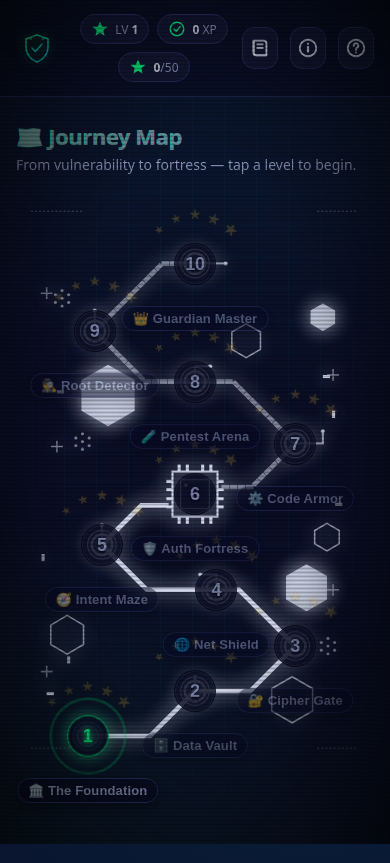
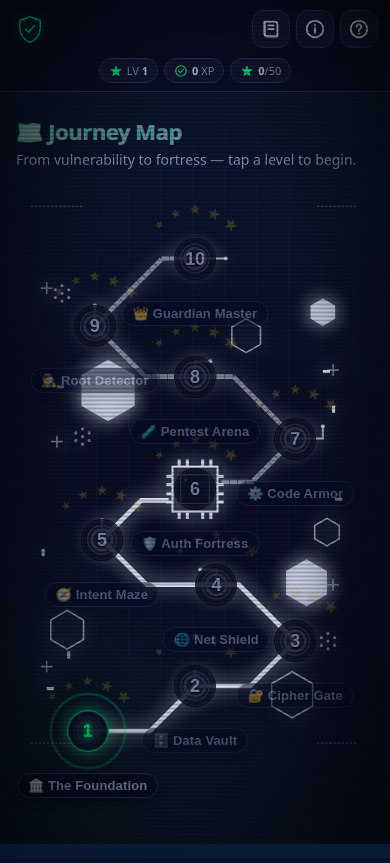
Before and after one commit to jacksonfdam/DroidGuard, a website: page src/index.html in a window 390 px wide. Drawn offline with Linux system fonts and the light colour scheme.

Commit message:
fix(mobile): two-row HUD with inline chips and grouped nav
The mobile HUD was stacking everything vertically: shield in the
top-left, chips one-per-row in the middle, three buttons one-per-row
on the right. Cause was flex-wrap: wrap on the parent combined with
justify-content: space-between, which laid every wrapped item on its
own row.

Two coordinated changes:

  HTML
    Wrap btnCodex / btnAbout / btnCredits in a single .hud__nav
    container. They now travel together as one flex item instead
    of three.

  CSS
    Desktop layout is unchanged (brand · stats · nav, space-between).

    Mobile (<540px) layout becomes a two-row affair:
      - .hud uses flex-wrap: wrap with a small row-gap.
      - .hud__stats gets order: 10 + flex: 1 0 100%, forcing it
        onto a new row.
      - Chips inside .hud__stats keep flex-wrap: nowrap so they
        stay inline; padding shrinks to 4×9px and font to 11px.
      - Brand and nav stay on row 1 with space-between, naturally
        glued to the left and right edges.
      - Buttons shrink to 38px, logo to 30px, brand padding tightens.

Result on a 360px viewport:
  row 1: [shield]                           [📚][ℹ️][?]
  row 2:        [LV1] [0XP] [0/50]

```diff
--- a/src/css/styles.css
+++ b/src/css/styles.css
@@ -64,6 +64,9 @@ body::before {
   background: linear-gradient(180deg, rgba(10,14,39,.95), rgba(10,14,39,.75));
   backdrop-filter: blur(10px);
   border-bottom: 1px solid var(--line);
+}
+.hud__nav {
+  display: flex; gap: 8px; align-items: center;
 }
 .hud__btn {
   width: 42px; height: 42px;
@@ -652,7 +655,35 @@ body::before {
 
 /* ── Responsive ── */
 @media (max-width: 540px) {
-  .hud__chip { padding: 5px 10px; font-size: 12px; }
+  /* HUD becomes a two-row grid:
+     row 1: brand on the left, nav buttons on the right
+     row 2: stats centered, full width
+     This keeps the chips inline (no vertical stacking) and the
+     buttons grouped on the right edge instead of spreading out. */
+  .hud {
+    flex-wrap: wrap;
+    padding: 10px 12px 8px;
+    gap: 8px;
+  }
+  .hud__stats {
+    order: 10;             /* push to last position = new row */
+    flex: 1 0 100%;        /* take full width, force wrap */
+    justify-content: center;
+    flex-wrap: nowrap;     /* keep chips inline */
+    gap: 6px;
+    margin-top: 2px;
+  }
+  .hud__chip {
+    padding: 4px 9px;
+    font-size: 11px;
+    gap: 4px;
+  }
+  .hud__chip svg { width: 14px; height: 14px; }
+  .hud__btn  { width: 38px; height: 38px; }
+  .hud__nav  { gap: 6px; }
+  .hud__brand { padding: 2px 8px 2px 2px; }
+  .hud__logo { width: 30px; height: 30px; }
+
   .map-node { width: 64px; height: 64px; }
   .map-node .map-node__num { font-size: 18px; }
   .map-node .map-node__lbl { font-size: 13px; padding: 4px 10px; }
--- a/src/index.html
+++ b/src/index.html
@@ -58,6 +58,7 @@
         </div>
       </div>
 
+      <div class="hud__nav">
         <button class="hud__btn" id="btnCodex" title="Codex (bonus library)" aria-label="Codex">
           <svg viewBox="0 0 24 24" width="22" height="22" aria-hidden="true">
             <path d="M5 4h11a3 3 0 0 1 3 3v13H8a3 3 0 0 1-3-3V4z"
@@ -81,6 +82,7 @@
             <circle cx="12" cy="17" r="1.1" fill="currentColor"/>
           </svg>
         </button>
+      </div>
     </header>
 
     <!-- Views container -->
```
Lines whose indentation alone changed are shown as unchanged.
